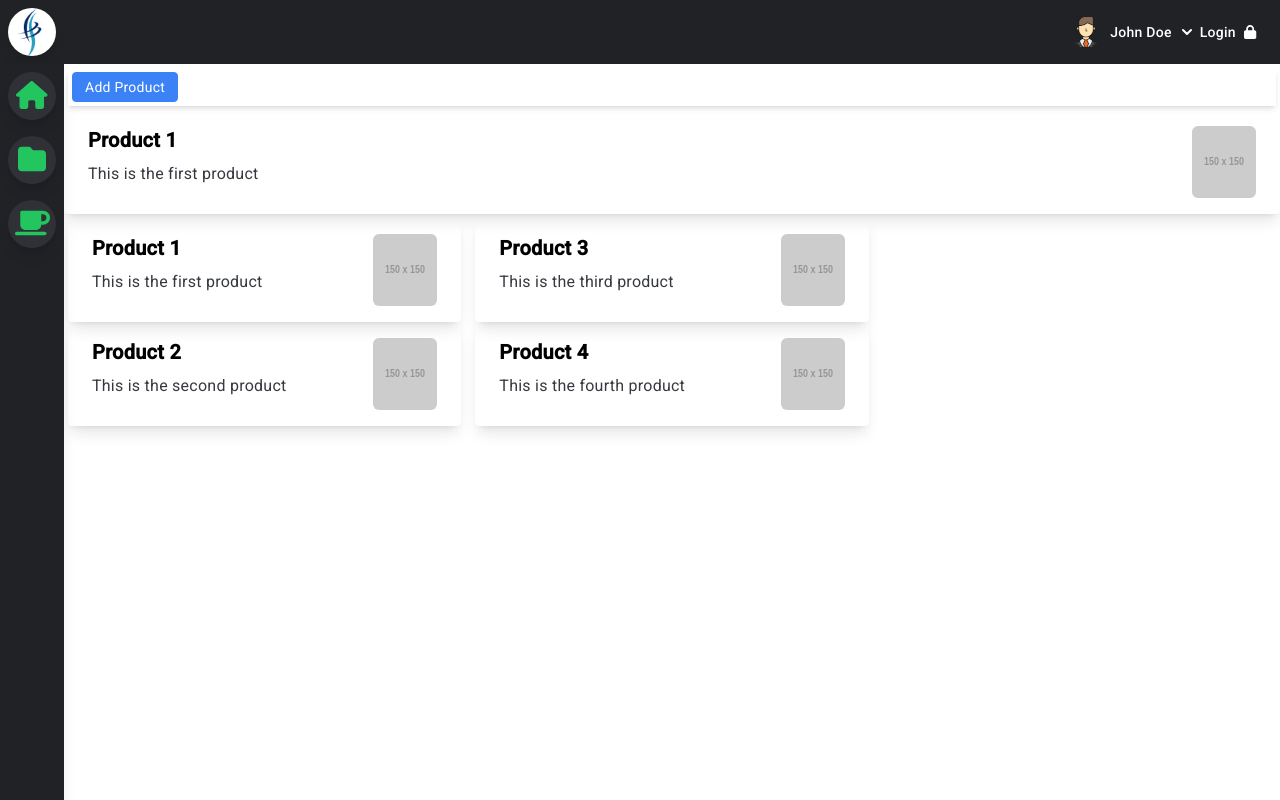
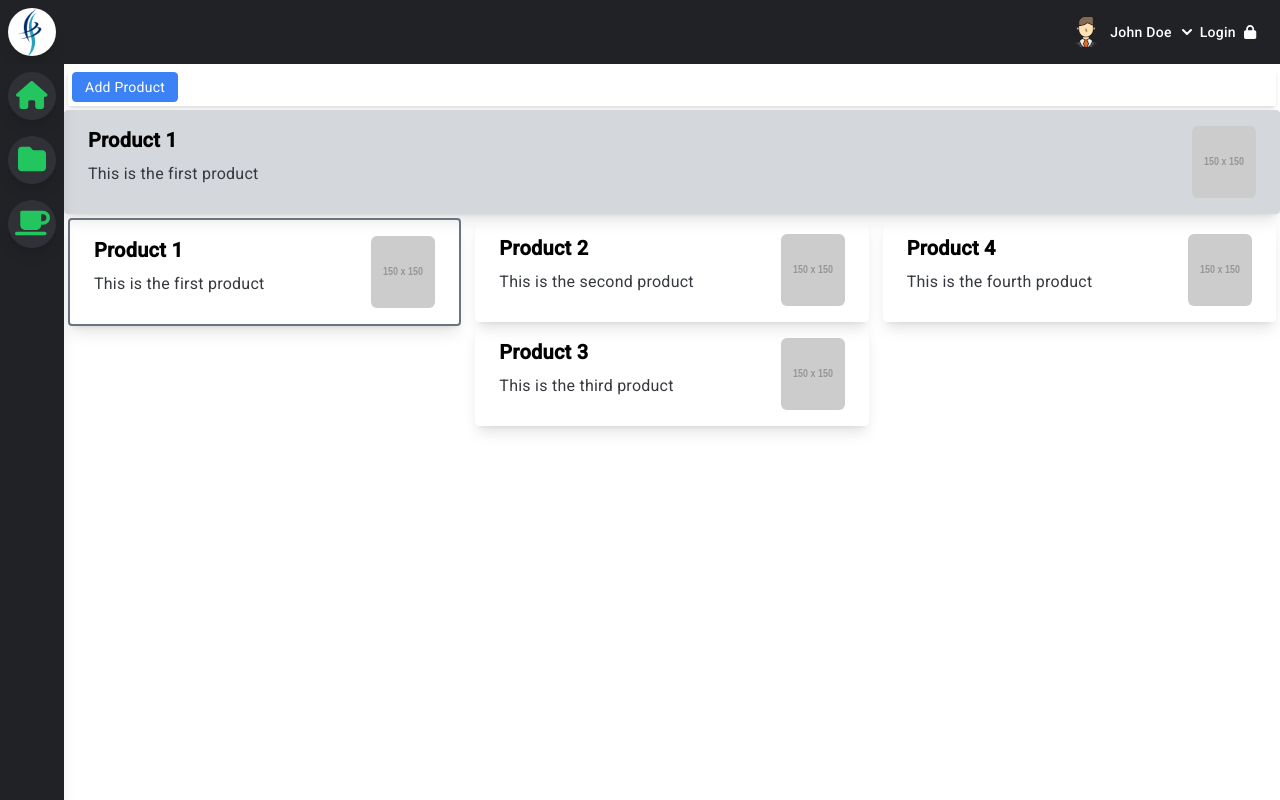
Before and after one commit to gezielcarvalho/java-spring-angular, an Angular app in the folder frontend/: page /products/1 in a window 1280 px wide. Built offline with nearby package versions, Linux system fonts and the light colour scheme.

Commit message:
mark selected product

```diff
--- a/frontend/src/app/screens/product/product-detail/product-detail.component.html
+++ b/frontend/src/app/screens/product/product-detail/product-detail.component.html
@@ -1,4 +1,4 @@
-<div class="rounded overflow-hidden shadow-lg border-red-300">
+<div class="rounded overflow-hidden shadow-lg bg-gray-400">
   <div class="px-6 py-4 flex flex-row place-content-between">
     <div class="flex flex-col">
       <div class="font-bold text-xl mb-2">{{ product?.name }}</div>
--- a/frontend/src/app/screens/product/product-detail/product-detail.component.ts
+++ b/frontend/src/app/screens/product/product-detail/product-detail.component.ts
@@ -20,7 +20,6 @@ export class ProductDetailComponent implements OnInit {
   ngOnInit(): void {
     this.route.params.subscribe((params) => {
       this.id = +params['id'];
-      console.log(this.id);
       this.product = this.productService.getProduct(this.id);
     });
   }
--- a/frontend/src/app/screens/product/product-list/product-item/product-item.component.html
+++ b/frontend/src/app/screens/product/product-list/product-item/product-item.component.html
@@ -1,13 +1,19 @@
-<div class="rounded overflow-hidden shadow-lg">
+<div
+  class="rounded overflow-hidden shadow-lg"
+  [ngClass]="{ 'border-gray-500 border-2': isSelected }"
+>
   <div class="px-6 py-4 flex flex-row place-content-between">
     <div class="flex flex-col">
-      <div class="font-bold text-xl mb-2">{{ product?.name }}</div>
+      <div class="font-bold text-xl mb-2">
+        {{ product?.name }}
+      </div>
       <p class="text-gray-700 text-base">
         {{ product?.description }}
       </p>
     </div>
     <img
-      class="w-16 rounded-md"
+      routerLink="/products/{{ product?.id }}"
+      class="w-16 rounded-md cursor-pointer"
       [src]="product?.imageUrl"
       [alt]="product?.name"
     />
--- a/frontend/src/app/screens/product/product-list/product-item/product-item.component.ts
+++ b/frontend/src/app/screens/product/product-list/product-item/product-item.component.ts
@@ -1,10 +1,20 @@
-import { Component, Input } from '@angular/core';
+import { Component, Input, OnInit } from '@angular/core';
+import { ActivatedRoute } from '@angular/router';
 import { Product } from 'src/app/models/product.model';
 
 @Component({
   selector: 'app-product-item',
   templateUrl: './product-item.component.html',
 })
-export class ProductItemComponent {
+export class ProductItemComponent implements OnInit {
   @Input() product: Product | undefined;
+  isSelected: boolean = false;
+
+  constructor(private route: ActivatedRoute) {}
+
+  ngOnInit(): void {
+    this.route.firstChild?.params.subscribe((params) => {
+      this.isSelected = +params['id'] === this.product?.id;
+    });
+  }
 }
--- a/frontend/src/app/services/product.service.ts
+++ b/frontend/src/app/services/product.service.ts
@@ -56,7 +56,6 @@ export class ProductService {
   }
 
   getProduct(id: number): Product | undefined {
-    console.log(id);
     return this.products.find((product) => product.id === id);
   }
 }
```
